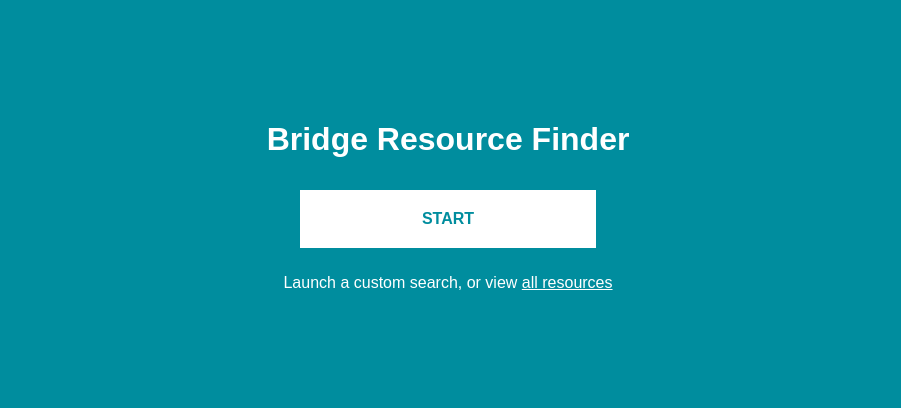
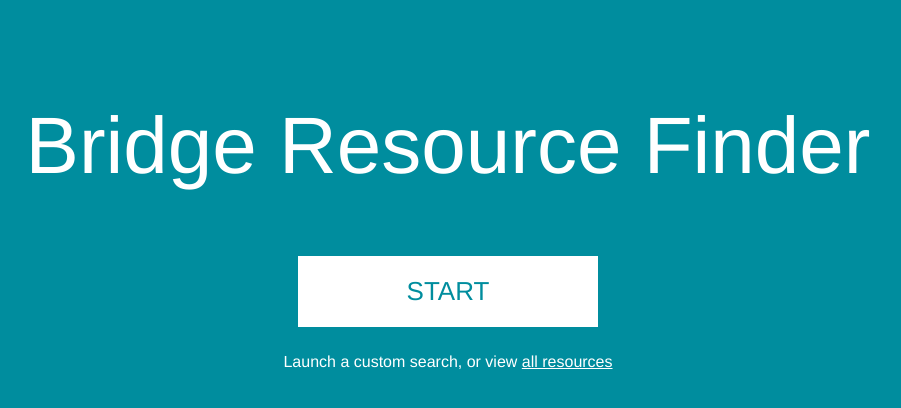
Before and after one commit to r0wb0t/bridge, a Python web app: template templates/index.html in a window 1280 px wide. Shown: the top 408 px of the page, without its empty margins (192-1093 px from the left). Run offline with Jinja, Linux system fonts and the light colour scheme; the template is opened without the code that fills it, so the values that code supplies are empty.

Commit message:
Brought visuals more in line with the mocks

```diff
--- a/static/base.css
+++ b/static/base.css
@@ -3,45 +3,71 @@ body {
 }
 
 body, td {
-  font-family: sans-serif;
+  font-family: "RobotoLight", "Helvetica Neue", Arial, sans-serif;
 }
 
 body.full {
   background-color: #008d9e;
   color: #fff;
-  text-align: center;
-  padding-top: 100px;
 }
 
 body.full a {
   color: #fff;
 }
 
-.header {
+body.full .header {
+  margin: 10px;
+}
+
+body.full .back {
+  float: left;
+  margin-left: 10px;
+  margin-right: 26px;
+  margin-top: 180px;
+}
+
+body.full .content {
+  text-align: center;
+  margin: 100px;
+}
+
+body.list .header {
   padding: 10px;
   background-color: #008d9e;
   color: #fff;
 }
 
-.header a {
+body.list .header a {
   color: #fff;
   text-decoration: none;
 }
 
+h1.title {
+  font-size: 80px;
+  font-weight: normal;
+}
+
+h2.question {
+  font-size: 48px;
+  font-weight: normal;
+}
+
 body.full a.button, body.full button.button {
+  cursor: pointer;
   display: inline-block;
   padding: 20px;
-  width: 16em;
+  width: 10em;
   background-color: #fff;
   color: #008d9e;
-  font-weight: bold;
+  font-weight: normal;
   text-decoration: none;
   border-style: none;
-  font-size: inherit;
+  font-size: 26px;
   margin: 10px;
+  text-align: center;
 }
 
-.content {
+body.list .content {
   margin: 10px;
 }
 
--- a/templates/index.html
+++ b/templates/index.html
@@ -3,10 +3,14 @@
 {% block classes %}full{% endblock %}
 {% block body %}
 
-<h1>Bridge Resource Finder</h1>
+<div class="content">
 
-<a href="services/food" class="button">START</a>
+  <h1 class="title">Bridge Resource Finder</h1>
 
-<p>Launch a custom search, or view <a href="services/food/all">all resources</a></p>
+  <a href="services/food" class="button">START</a>
+
+  <p>Launch a custom search, or view <a href="services/food/all">all resources</a></p>
+
+</div>
 
 {% endblock %}
--- a/templates/list.html
+++ b/templates/list.html
@@ -7,6 +7,7 @@
 
 {% endblock %}
 
+{% block classes %}list{% endblock %}
 {% block body %}
 
 <div class="header">
--- a/templates/query.html
+++ b/templates/query.html
@@ -3,11 +3,17 @@
 {% block classes %}full{% endblock %}
 {% block body %}
 
+<div class="header"><a href="/">Bridge Resource Finder</a></div>
+
+<a class="back" title="Go back" href="{% if previous %}{{ previous }}{% else %}/{% endif %}"><img src="/_/s/back.png" alt="Go back"></a>
+
+<div class="content">
   <form>
   {% for name, value in other_args.iteritems() %}
     <input type=hidden name="{{ name }}" value="{{ value }}">
   {% endfor %}
   {% include criterion.template %}
   </form>
+</div>
 
 {% endblock %}
--- a/templates/yesno.html
+++ b/templates/yesno.html
@@ -1,4 +1,4 @@
-<h2>{{ criterion.question }}</h2>
+<h2 class="question">{{ criterion.question }}</h2>
 
 <button class="button" name="{{ criterion.slug }}_yes" value="Yes">YES</button>
 
```
Also changed, not shown: main.py (+10 -2 lines), templates/location.html (+6 -3 lines), static/back.png (added). Lines whose indentation alone changed are shown as unchanged.
